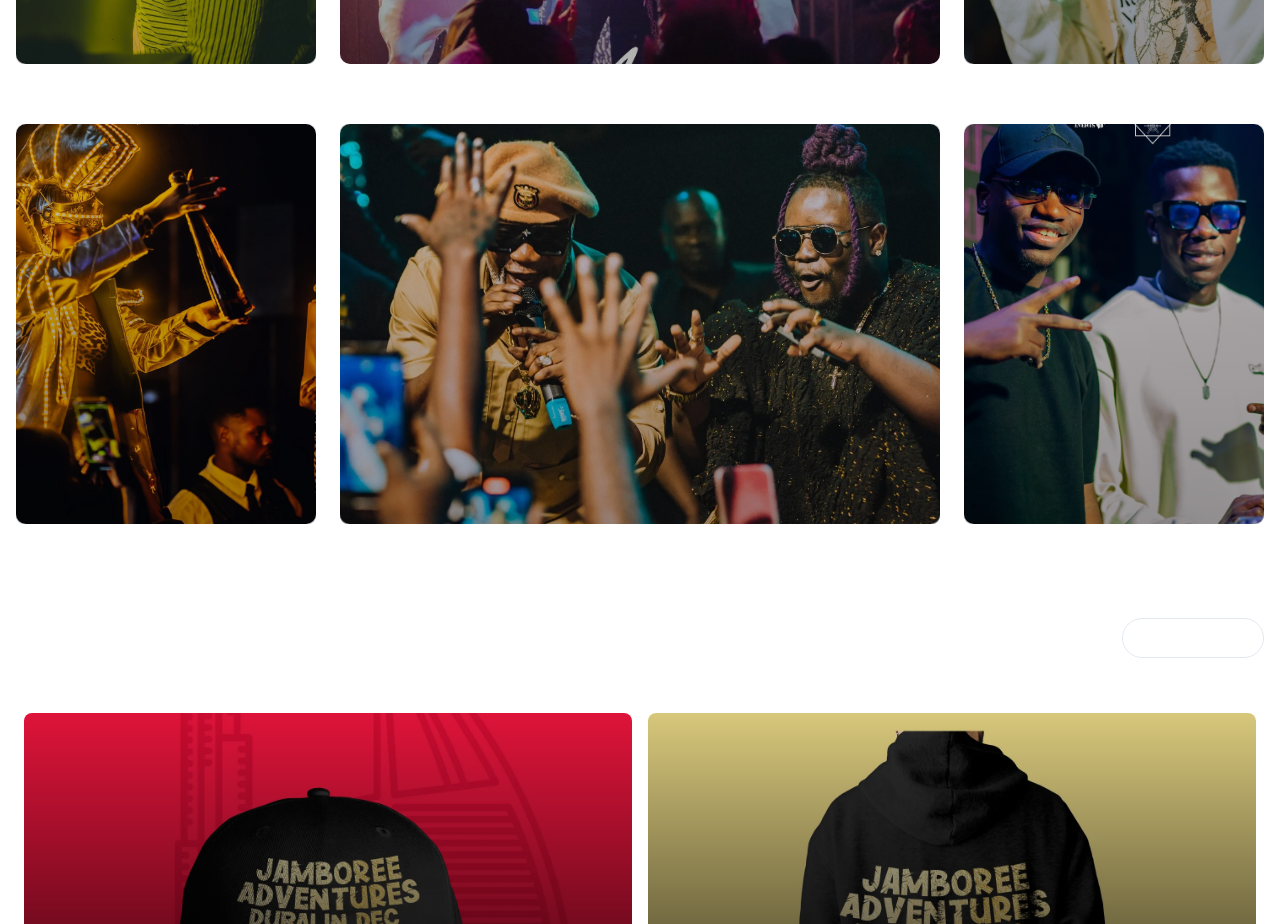
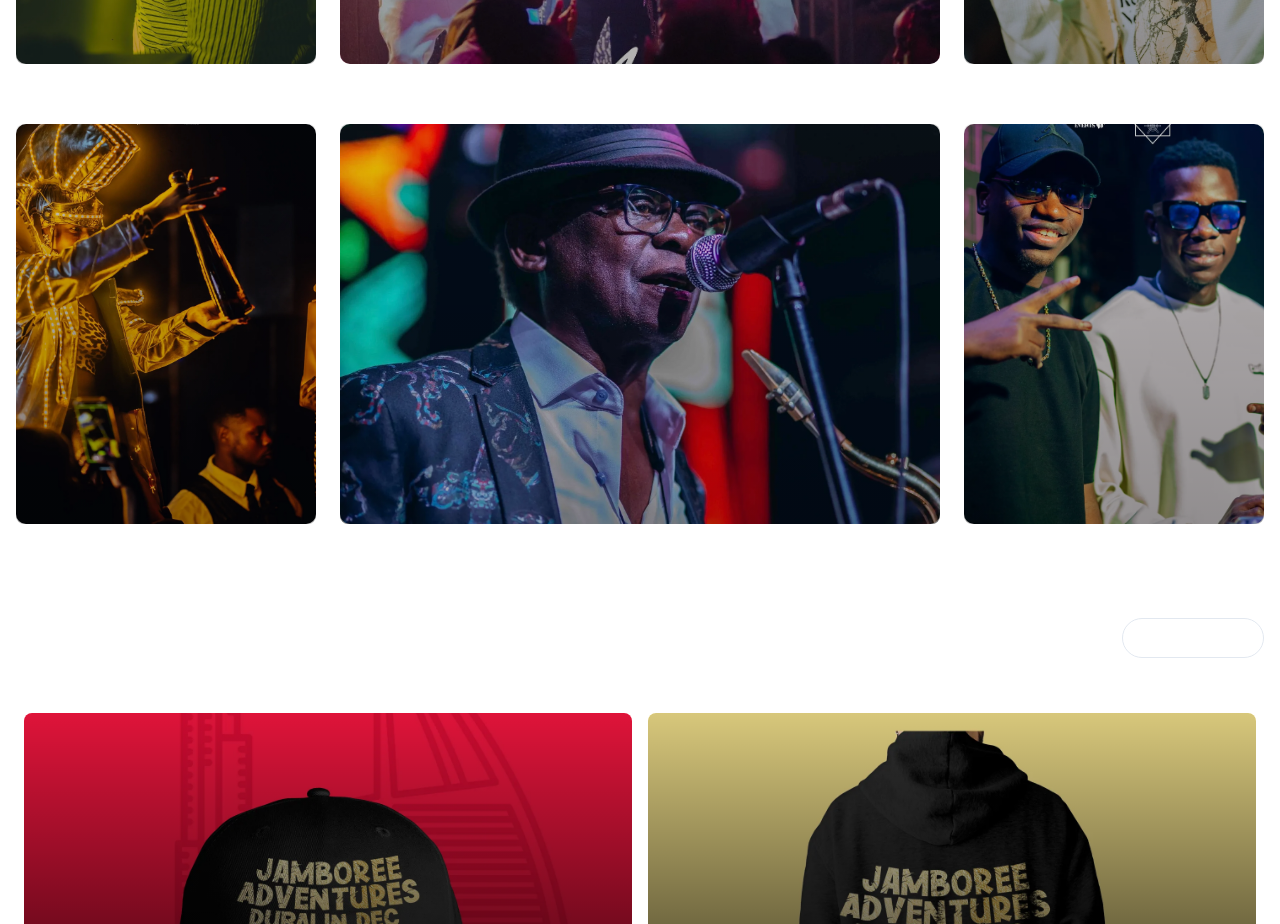
Before and after one commit to Fredrick-Okori/africansimba, a Next.js app: page /home in a window 1280 px wide. Shown: the part 1280-2204 px from the top of the page. Built offline with nearby package versions, Linux system fonts and the light colour scheme.

Commit message:
house cleaning hero

```diff
--- a/app/home/parts/Counter.jsx
+++ b/app/home/parts/Counter.jsx
@@ -69,7 +69,7 @@ export default function Count() {
                             />
                             <Image
                                 rounded="lg"
-                                src='/haul/awilo.webp'
+                                src='/haul/moses.webp'
                                 alt='African simba events anniversary'
                                 layout="fill"
                                 objectFit="cover"
```
